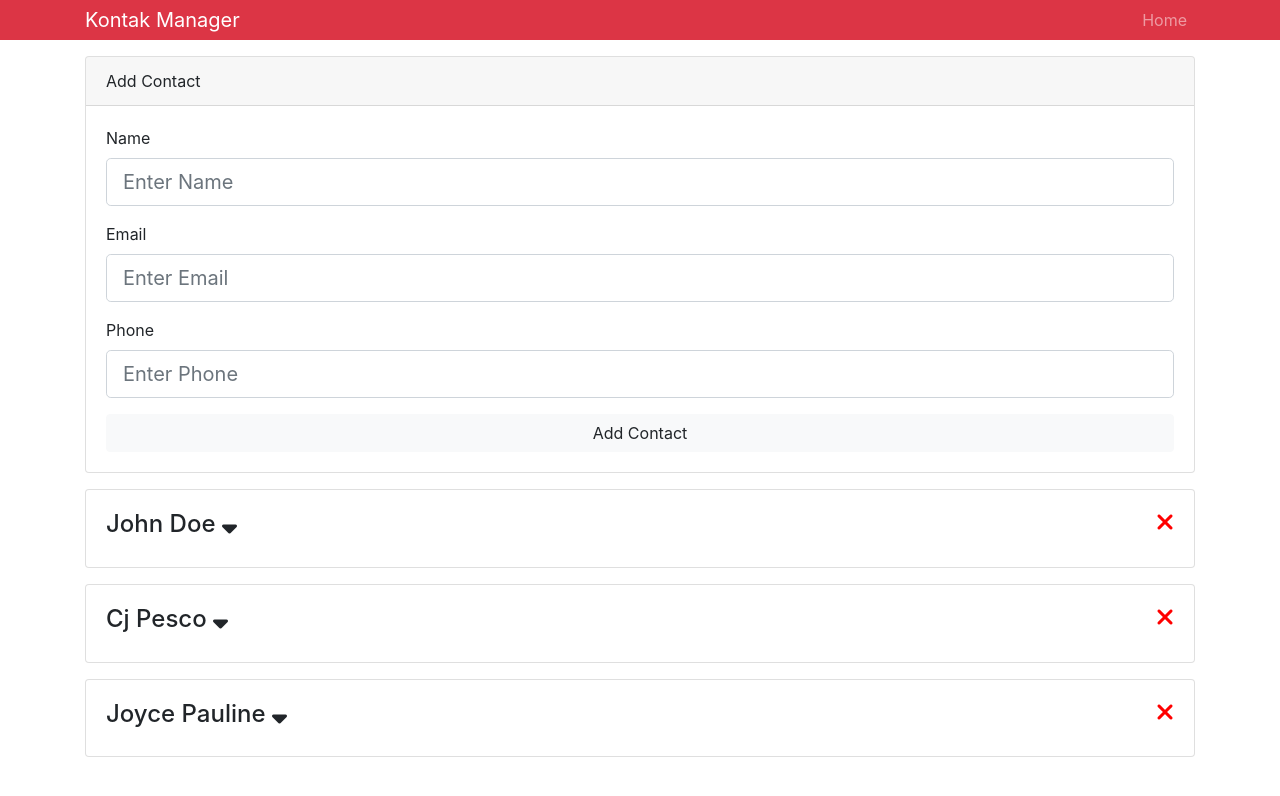
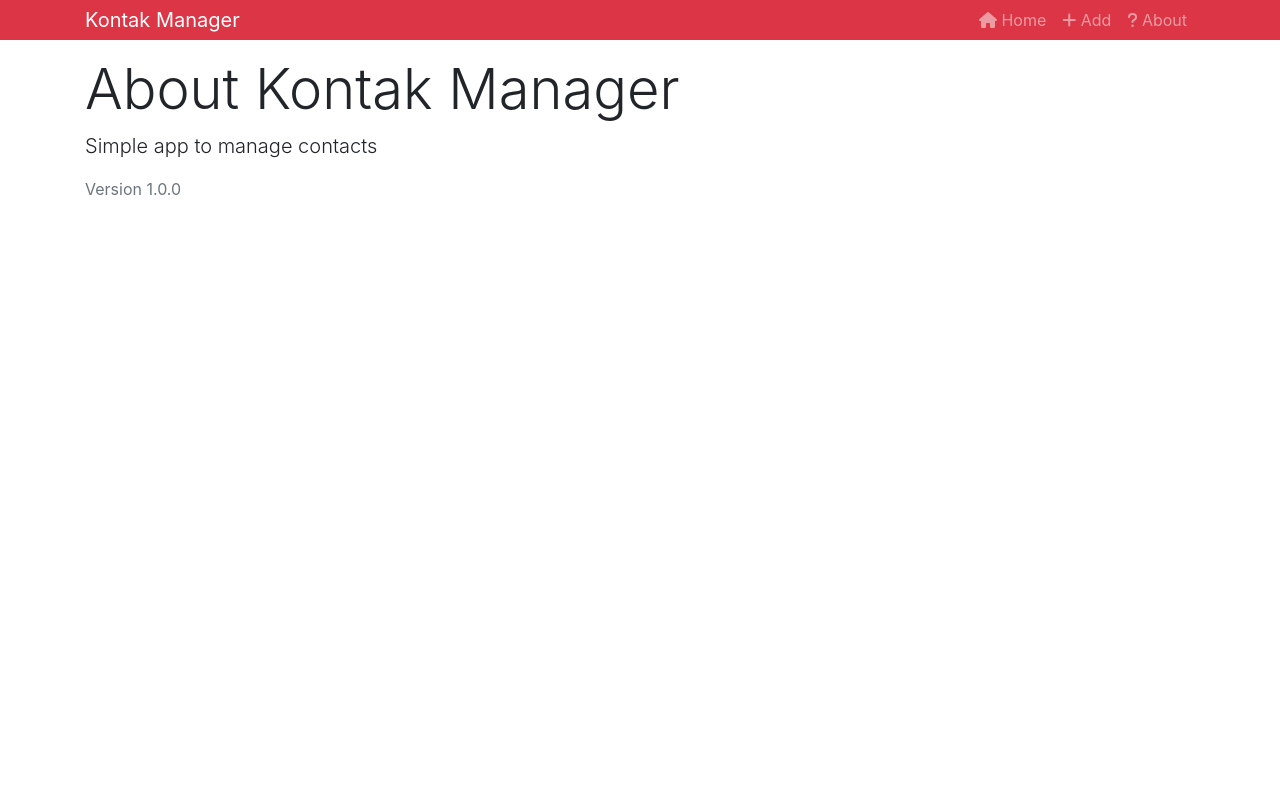
Before and after one commit to clarkjoypesco/BTRFB, a React (Create React App) app in the folder kontakmanager/: page /about in a window 1280 px wide. Shown: the top 796 px of the page. Built offline with nearby package versions, Linux system fonts and the light colour scheme.

Commit message:
React Router

```diff
--- a/kontakmanager/package.json
+++ b/kontakmanager/package.json
@@ -7,6 +7,7 @@
     "classnames": "^2.2.6",
     "react": "^16.8.6",
     "react-dom": "^16.8.6",
+    "react-router-dom": "^5.0.1",
     "react-scripts": "3.0.1",
     "uuid": "^3.3.2"
   },
--- a/kontakmanager/src/App.js
+++ b/kontakmanager/src/App.js
@@ -1,22 +1,32 @@
 import React, { Component } from "react";
+import { BrowserRouter as Router, Route, Switch } from "react-router-dom";
 import "bootstrap/dist/css/bootstrap.min.css";
 import "./App.css";
 import Contacts from "./components/contacts/Contacts";
 import AddContact from "./components/contacts/AddContact";
 import Header from "./components/layout/Header";
+import About from "./components/pages/About";
+import NotFound from "./components/pages/NotFound";
 import { Provider } from "./context";
 
 class App extends Component {
   render() {
     return (
       <Provider>
-        <div className="App">
-          <Header branding="Kontak Manager" />
-          <div className="container">
-            <AddContact />
-            <Contacts />
+        <Router>
+          <div className="App">
+            <Header branding="Kontak Manager" />
+            <div className="container">
+              <Switch>
+                <Route exact path="/" component={Contacts} />
+                <Route exact path="/about" component={About} />
+                {/* <Route exact path="/about/:id" component={About} /> */}
+                <Route exact path="/contact/add" component={AddContact} />
+                <Route component={NotFound} />
+              </Switch>
+            </div>
           </div>
-        </div>
+        </Router>
       </Provider>
     );
   }
--- a/kontakmanager/src/components/contacts/AddContact.js
+++ b/kontakmanager/src/components/contacts/AddContact.js
@@ -65,6 +65,8 @@ class AddContact extends Component {
       phone: "",
       errors: {}
     });
+
+    this.props.history.push("/");
   };
   render() {
     const { name, email, phone, errors } = this.state;
--- a/kontakmanager/src/components/contacts/Contacts.js
+++ b/kontakmanager/src/components/contacts/Contacts.js
@@ -10,6 +10,9 @@ class Contacts extends Component {
           const { contacts } = value;
           return (
             <Fragment>
+              <h1 className="display-4 mb-2">
+                <span className="text-danger">Contact</span> List
+              </h1>
               {contacts.map(contact => (
                 <Contact key={contact.id} contact={contact} />
               ))}
--- a/kontakmanager/src/components/layout/Header.js
+++ b/kontakmanager/src/components/layout/Header.js
@@ -1,5 +1,6 @@
 import React from "react";
 import PropTypes from "prop-types";
+import { Link } from "react-router-dom";
 
 const Header = props => {
   const { branding } = props;
@@ -12,9 +13,19 @@ const Header = props => {
         <div>
           <ul className="navbar-nav mr-auto">
             <li className="nav-item">
-              <a href="/" className="nav-link">
-                Home
-              </a>
+              <Link to="/" className="nav-link">
+                <i className="fas fa-home" /> Home
+              </Link>
+            </li>
+            <li className="nav-item">
+              <Link to="/contact/add" className="nav-link">
+                <i className="fas fa-plus" /> Add
+              </Link>
+            </li>
+            <li className="nav-item">
+              <Link to="/about" className="nav-link">
+                <i className="fas fa-question" /> About
+              </Link>
             </li>
           </ul>
         </div>
--- /dev/null
+++ b/kontakmanager/src/components/pages/About.js
@@ -0,0 +1,11 @@
+import React from "react";
+
+export default function About() {
+  return (
+    <div>
+      <h1 className="display-4">About Kontak Manager</h1>
+      <p className="lead">Simple app to manage contacts</p>
+      <p className="text-secondary">Version 1.0.0</p>
+    </div>
+  );
+}
--- /dev/null
+++ b/kontakmanager/src/components/pages/NotFound.js
@@ -0,0 +1,12 @@
+import React from "react";
+
+export default function NotFound() {
+  return (
+    <div>
+      <h1 className="display-4">
+        <span className="text-danger">404</span> Page Not Found
+      </h1>
+      <p className="lead">Sorry, that page does not exist</p>
+    </div>
+  );
+}
```
Also changed, not shown: 1 other file (tests, documents, lock files or other folders).
